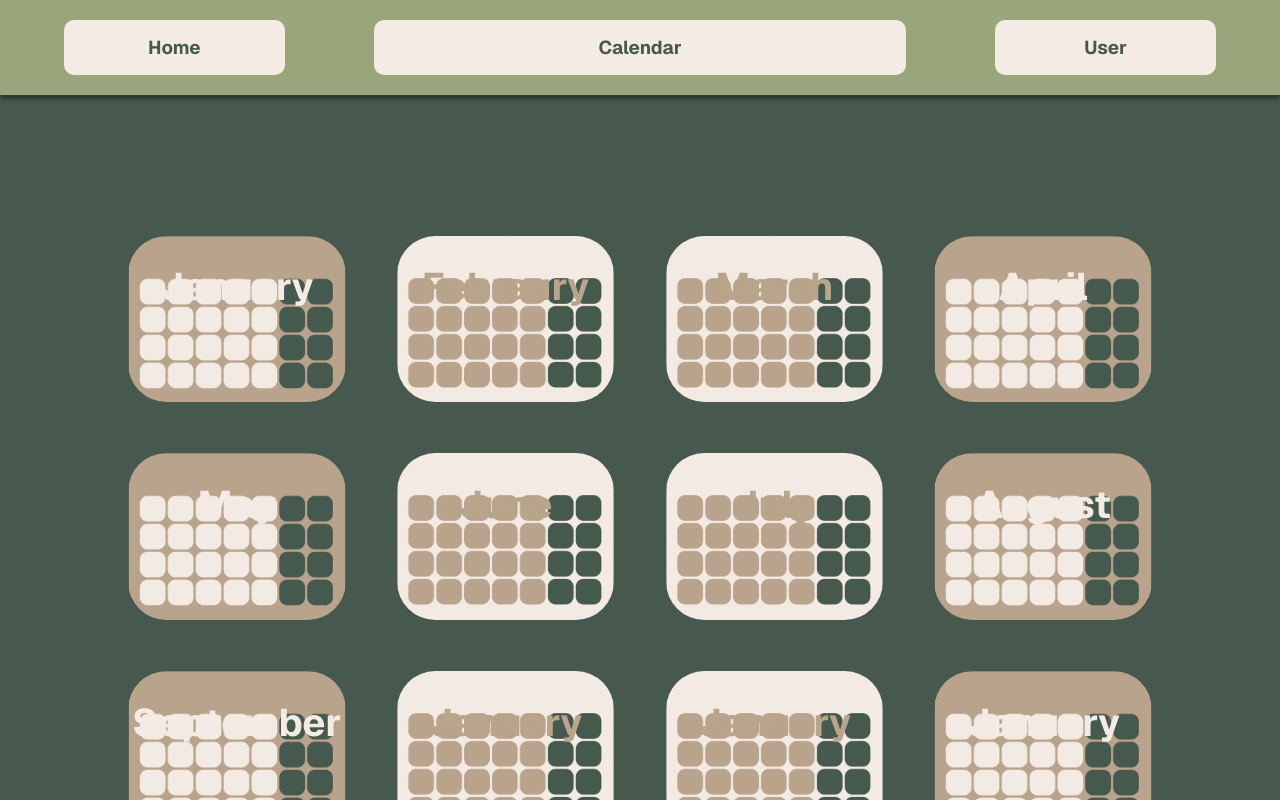
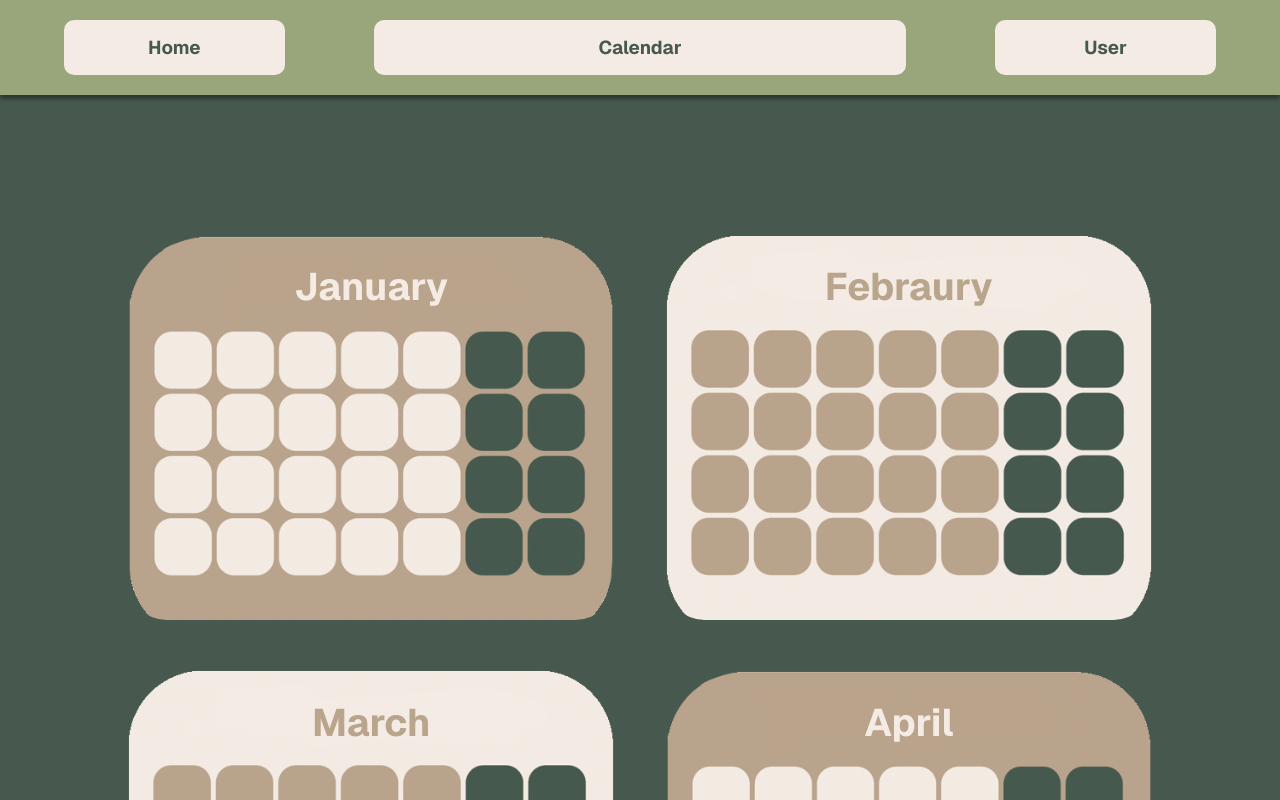
Before and after one commit to pathirny/HarvestHub, a Next.js app in the folder harvesthub/: page /calendar in a window 1280 px wide. Shown: the top 800 px of the page. Built offline with nearby package versions, Linux system fonts and the light colour scheme.

Commit message:
css calendar fix

```diff
--- a/harvesthub/app/calendar/calendar.css
+++ b/harvesthub/app/calendar/calendar.css
@@ -1,3 +1,4 @@
+
 :root {
     --dark-green-color: #47594E;
     --light-green-color: #99A57B;
@@ -22,40 +23,6 @@ background-color: var(--dark-green-color);
     position: relative;
     }
 
-    @media only screen and (min-width: 768px) {
-        #calendargrid {
-            display: grid;
-            grid-template-columns: repeat(4, 1fr);
-            grid-template-rows: repeat(3, 13vw);
-            grid-gap: 4vw;
-            padding: 10vw;
-            position: relative;
-            }
-
-            p{
-                text-align: center;
-                margin-top: 0;
-                padding-top: 0;
-                font-size: 2vw;
-                font-weight:bold;
-            }
-
-        .br-wht{
-            background-image: URL("./assets/br-month.png");
-            background-size: contain;
-            background-repeat: no-repeat;
-            color: var(--white-cream-color);
-        }
-
-        .wht-br{
-            background-image: URL("./assets/Wht-month.png");
-            background-size: auto;
-            background-repeat: no-repeat;
-            color: var(--brown-color);
-        }
-
-      }
-
 #calendargrid p{
     text-align: center;
     margin-top: 1vw;
@@ -70,14 +37,14 @@ background-color: var(--dark-green-color);
 }
 
 .br-wht{
-    background-image: URL("./assets/br-month.png");
+    background-image: URL("./assets/brMonth.png");
     background-size: cover;
     background-repeat: no-repeat;
     color: var(--white-cream-color);
 }
 
 .wht-br{
-    background-image: URL("./assets/Wht-month.png");
+    background-image: URL("./assets/WhtMonth.png");
     background-size: cover;
     background-repeat: no-repeat;
     color: var(--brown-color);
```
Also changed, not shown: harvesthub/app/calendar/page.tsx (+7 -1 lines), harvesthub/app/Calendar/assets/WhtMonth.png (renamed from harvesthub/app/Calendar/assets/Wht-month.png), harvesthub/app/Calendar/assets/brMonth.png (renamed from harvesthub/app/Calendar/assets/br-month.png).
